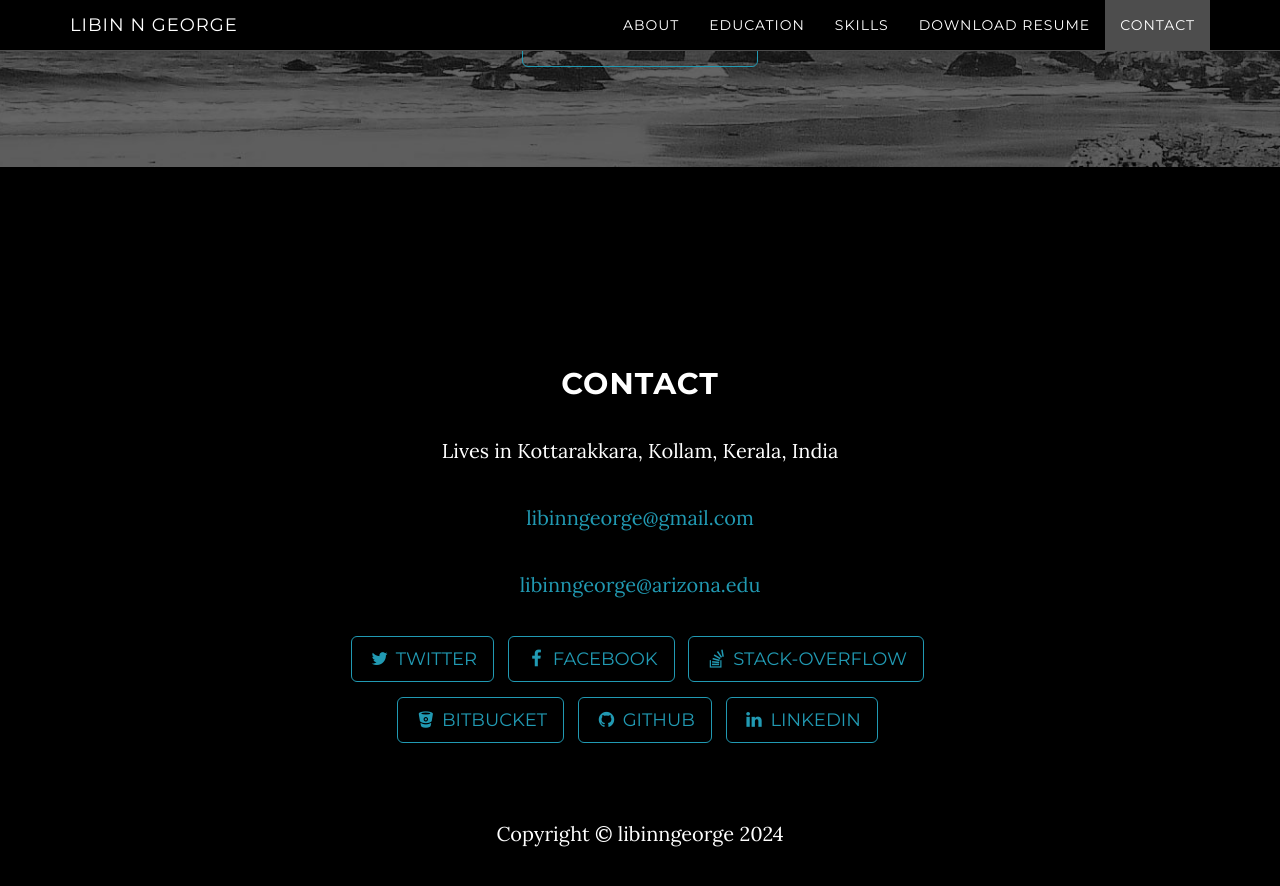
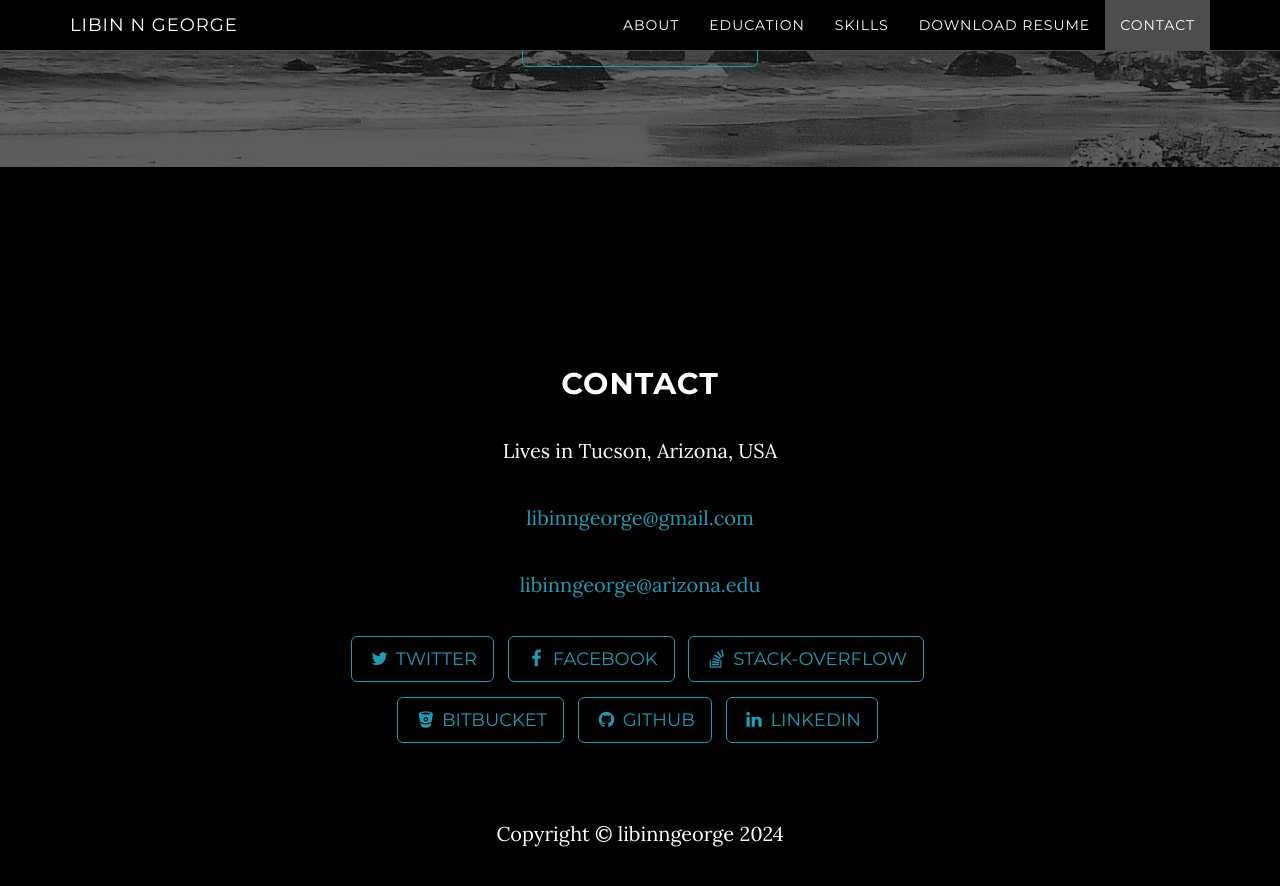
Before and after one commit to libin-n-g/MyProfile, a Jekyll site: the page built from index.html, in a window 1280 px wide and 900 px high, scrolled down 2882 px. Shown: the top 886 px of the window. Built offline with Jekyll 4.4.1, drawn with Linux system fonts in a browser that asks for light colours.

Commit message:
Update contact.html

```diff
--- a/_includes/contact.html
+++ b/_includes/contact.html
@@ -3,7 +3,7 @@
         <div class="row">
             <div class="col-lg-8 col-lg-offset-2">
                 <h2>Contact</h2>
-                <p>Lives in Kottarakkara, Kollam, Kerala, India</p>
+                <p>Lives in Tucson, Arizona, USA</p>
                 <p><a href="mailto:{{ site.emaila }}">{{ site.emaila }}</a>
                 </p>
                 <p><a href="mailto:{{ site.email }}">{{ site.email }}</a>
```
